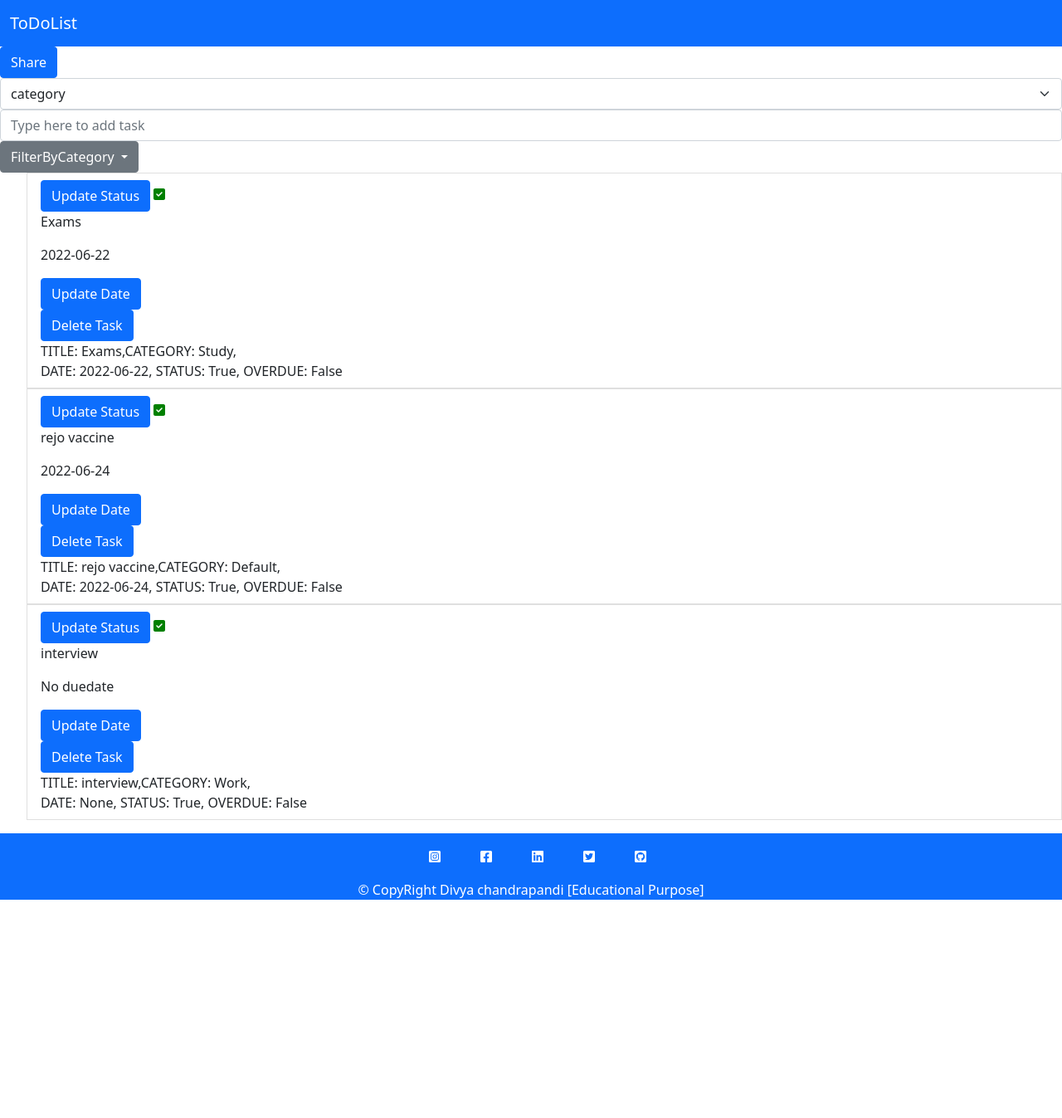
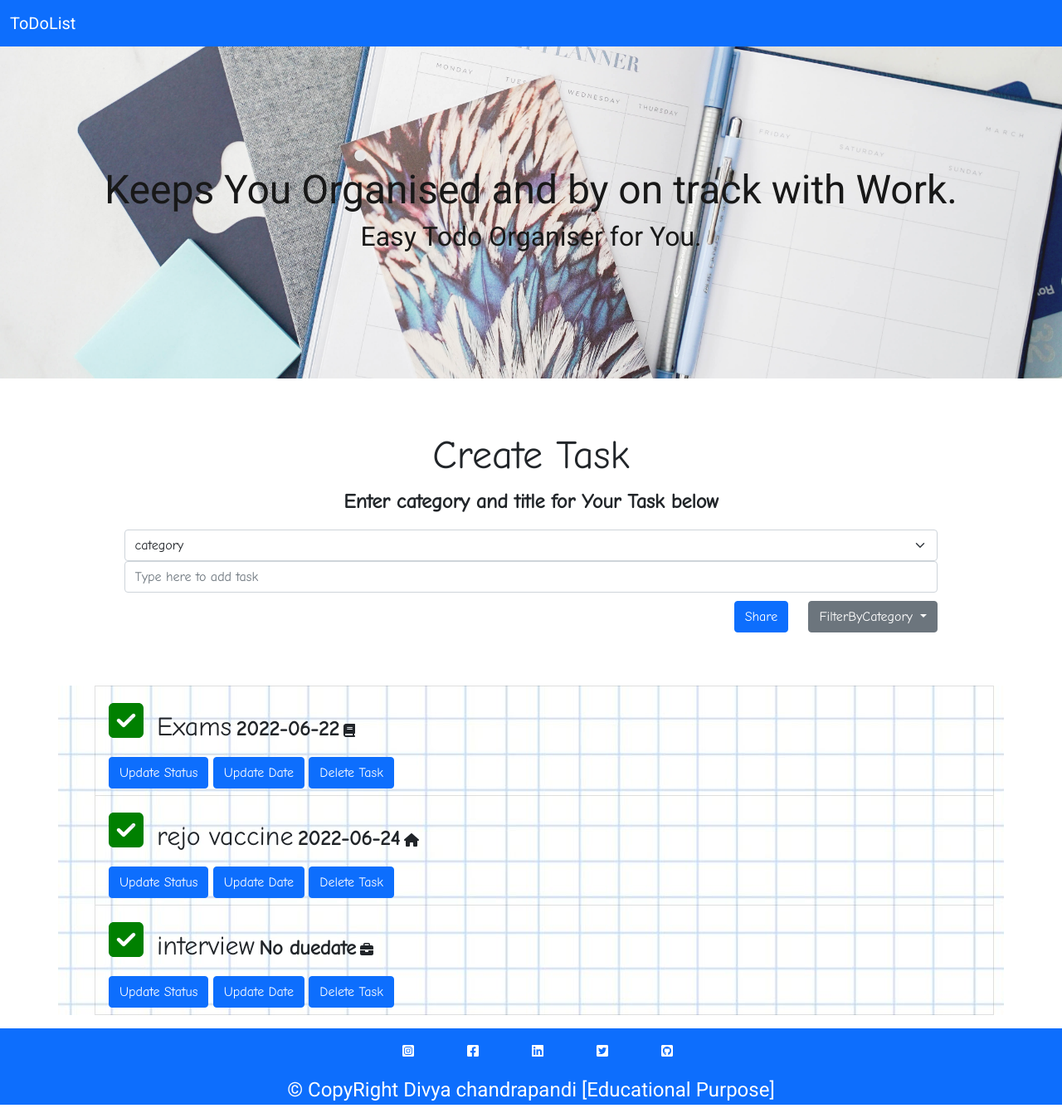
Before and after one commit to divyachandrapandi/Todolist, a Flask app: template templates/index.html in a window 1280 px wide. Shown: the whole page at 83% size. Before the commit the page ends 1084 px from the top, so only its background shows below. Run offline with Flask 2, Linux system fonts and the light colour scheme; the template is opened without the code that fills it: values that come from a table or form of the project are taken from there, others are empty; data comes from the database, SQL or seed files in the repository; both versions use the stored data as it was after the commit; some libraries are stand-ins or nearby versions.

Commit message:
frontend complete

```diff
--- a/static/css/styles.css
+++ b/static/css/styles.css
@@ -1,8 +1,121 @@
-/*------------------CONTENT----------------------------------*/
+/*COMMON ELEMENT*/
+
+h3{
+    font-size:3rem;}
+
+h6{
+    font-size:2rem;
+}
+
+p{
+font-size:1.5rem;}
+
+@media (max-width:600px){
+h3{
+    font-size:2rem;}
+
+h6{
+    font-size:1rem;
+}
+
+p{
+font-size:0.75rem;}
+}
+
+@media (min-width:600px) and (max-width:900px){
+h3{
+    font-size:2.5rem;}
+
+h6{
+    font-size:1.5rem;
+}
+
+p{
+font-size:0.95rem;}
+}
 
 
+/*------------------CONTENT----------------------------------*/
+/* -----------------HEADER----------------------------------*/
+.header-section{
+    display: grid;
+    justify-content: center;
+    align-items: center;
+    height:50vh;
+    background-image: url('../images/planner.jpg');
+    background-position: left bottom;
+    background-repeat:no-repeat;
+    background-size:cover;
+    color:black;
+    opacity:0.9;
+    }
 
+.hr-title-text{
+    font-family: 'Roboto', sans-serif;
+    text-align:center;
+    margin-inline:auto;
 
+    }
+/*-------------------CREATE TASK------------------------------*/
+
+.todo-container{
+    font-family: 'Comic Neue', cursive;
+    font-weight:700;}
+
+.create-todo-container{
+    font-family: 'Comic Neue', cursive;
+    font-weight:700;
+    margin:5% auto;
+    text-align:center;
+}
+
+.create-row{
+    justify-content:end;
+    align-items:space-evenly;
+    width:80%;
+    margin-inline:auto;
+    }
+
+.share-button, .filter-button{
+
+    width:auto;
+    margin-top:1%;
+    }
+
+/* ------------------tASK-----------------------------------*/
+.todo-container{
+    background-image: url('../images/todo2.jpg');
+}
+
+.check-mark{
+    color:green;
+    font-size:3rem;}
+
+.task-first-line{
+
+}
+.name-date, .item-name, .item-date, .date-edit-container, .delete-button{
+display:inline-block;}
+
+.name-date{
+    width:auto;}
+.item-date h6{
+    font-weight:900;}
+
+@media (max-width:600px){
+.check-mark{
+    font-size:1.5rem;}
+
+.date-form a{
+    font-size:0.95rem;}}
+
+@media (min-width:600px) and (max-width:900px){
+.check-mark{
+    font-size:2rem;}
+
+.date-form a{
+    font-size:1rem;}
+}
 
 /* ------------------FOOTER-SECTION--------------------------*/
 .footer-section{
@@ -12,7 +125,7 @@
 
 .footer-nav{
     display:flex;
-    position:
+
     gap:1rem;
     width:100%;
     justify-content:center;
--- a/templates/base.html
+++ b/templates/base.html
@@ -26,7 +26,7 @@
 
 <body>
 
-    <nav class="navbar navbar-expand-lg navbar-dark bg-primary">
+    <nav class="navbar navbar-expand-lg navbar-dark bg-primary" style="font-family: 'Roboto', sans-serif;">
         <div class="nav-container container-fluid">
             <a class="navbar-brand" href="{{ url_for('home') }}">ToDoList</a>
         </div>
@@ -37,7 +37,7 @@
     {% block content %} {% endblock %}
   </div>
 
-<footer class="footer-section bg-primary " >
+<footer class="footer-section bg-primary " style="font-family: 'Roboto', sans-serif;">
     <nav class="navbar navbar-dark bg-primary">
         <ul class="nav footer-nav" style="list-style-type:none; ">
             <li class="nav-item"><a class="footer-link nav-link" href="#">
--- a/templates/index.html
+++ b/templates/index.html
@@ -1,17 +1,23 @@
 {%extends 'base.html' %}
 
 {% block content %}
+<div class="header-section">
+    <div class="hr-title-text container">
 
-<!--form to create new items-->
-<a class="btn btn-primary" data-bs-toggle="collapse" href="#share" role="button" aria-expanded="false" aria-controls="share">
-                        Share</a>
-                    <div class="collapse" id="share">
-                        <p>{{share.create(title='Via:', sites='facebook,twitter,google')}}</p>
+        <h3>Keeps You Organised and by on track with Work.</h3>
+        <h6>Easy Todo Organiser for You.</h6>
     </div>
 
+</div>
+<!--form to create new items-->
 
-<div>
-
+<div class="create-todo-container container-fluid">
+    <div class="row create-row">
+        <div class="col-12 create-title">
+            <h3>Create Task</h3>
+            <p>Enter category and title for Your Task below </p>
+        </div>
+        <div class="col-12">
             <form name="item-form" action="{{url_for('add')}}" method="post">
                 <div>
                     <select name="category" class="form-select">
@@ -22,16 +28,26 @@
                     </select>
                 </div>
                 <div>
-            <input type="text" class="form-control" name="todo_title" id="todo_title" placeholder="Type here to add task" maxlength="40">
+                    <input type="text" class="form-control" name="todo_title" id="todo_title"
+                           placeholder="Type here to add task" maxlength="40">
                 </div>
             </form>
         </div>
-
+        <!--share button collapseable-->
+        <div class="share-button col-2">
+            <a class="btn btn-primary" data-bs-toggle="collapse" href="#share" role="button" aria-expanded="false"
+               aria-controls="share">
+                Share</a>
+            <div class="collapse" id="share">
+                <p>{{share.create(title='Via:', sites='facebook,twitter,google')}}</p>
+            </div>
+        </div>
+        <div class="filter-button col-2">
             <!--filterbycategory-->
             <!--Dropdown menu-->
-
             <div class="dropdown">
-    <button class="btn btn-secondary dropdown-toggle" type="button" id="dropdownMenuButton41" data-bs-toggle="dropdown" aria-expanded="false">
+                <button class="btn btn-secondary dropdown-toggle" type="button" id="dropdownMenuButton41"
+                        data-bs-toggle="dropdown" aria-expanded="false">
                     FilterByCategory
                 </button>
                 <ul class="dropdown-menu" aria-labelledby="dropdownMenuButton1">
@@ -41,52 +57,79 @@
                     <li><a class="dropdown-item" href="{{url_for('filter', category='nofilter')}}">NoFilter</a></li>
                 </ul>
             </div>
+        </div>
+    </div>
+</div>
 
+
+<div class="todo-container container">
     <!--display all-ttodo list-->
-<div>
-    <ul>
+    <div style="background-color: transparent;">
+        <ul style="background-color: transparent;border:0px solid black;">
             {% for todo in todo_list:%}
-        <form action="{{url_for('update', todo_id = todo.id)}}" method="post" class="date-form" autocomplete="off">
-        <li class="list-group-item">
-            <div class="item-align">
-<!--                Button for item completion update-->
 
-                <a class="btn btn-primary"  href="{{url_for('complete', todo_id=todo.id)}}" role="button" >
-                        Update Status</a>
+            <li class="list-group-item" style="background-color: transparent;">
+
+                <div class="task-first-line item-align">
+                    <!--                checkbox for complete status-->
                     {%if todo.task_status:%}
-                         <span style="color:green;"><i class="fa-solid fa-square-check"></i> </span>
+                    <span class="check-mark"><i class="fa-solid fa-square-check"></i> </span>
                     {%endif%}
+
                     <!--                name display-->
                     <div class="name-date">
-                    <p class="item-name">{{todo.title}}</p>
+                        <h6 class="item-name">{{todo.title}}</h6>
                         <!--                    date display-->
                         {%if not todo.date:%}
                         <p class="item-date">No duedate</p>
                         {%else%}
                         <p class="item-date">{{todo.date}}</p>
                         {%endif%}
-                    <a class="btn btn-primary" data-bs-toggle="collapse" href="#calendar" role="button" aria-expanded="true" aria-controls="calendar">
+                    </div>
+                    <span>
+                     {%if todo.category == 'Study'%}
+                     <i class="fa-solid fa-book">Study</i>
+                     {%endif%}
+
+                     {%if todo.category == 'Default'%}
+                     <i class="fa-solid fa-house">Default</i>
+                     {%endif%}
+
+                     {%if todo.category == 'Work'%}
+                     <i class="fa-solid fa-briefcase">Work</i>
+                     {%endif%}
+                 </span>
+                    <form action="{{url_for('update', todo_id = todo.id)}}" method="post" class="date-form"
+                          autocomplete="off">
+                        <!--                Button for item completion update-->
+                        <a class="btn btn-primary" href="{{url_for('complete', todo_id=todo.id)}}" role="button">
+                            Update Status</a>
+
+
+                        <div class="date-edit-container">
+                            <a class="btn btn-primary" data-bs-toggle="collapse" href="#calendar" role="button"
+                               aria-expanded="true" aria-controls="calendar">
                                 Update Date</a>
-                    <div class="collapse" id="calendar">
+                            <div class="collapse" id="calendar" style="margin-top:1%;">
                                 <div>
-                            <input type="date" id="DueDate{{todo.id}}" name="date" onchange="this.form.submit()"/>
+                                    <input type="date" id="DueDate{{todo.id}}" name="date"
+                                           onchange="this.form.submit()"/>
                                     <span><i class="fa-calendar"></i></span>
-                        </div>
-
                                 </div>
                             </div>
                         </div>
                         <div class="delete-button">
-                <a class="btn btn-primary"  href="{{url_for('delete',todo_id=todo.id)}}" role="button"> Delete Task</a>
-
+                            <a class="btn btn-primary" href="{{url_for('delete',todo_id=todo.id)}}" role="button">
+                                Delete Task</a>
                         </div>
-            TITLE:  {{todo.title}},CATEGORY: {{todo.category}}, <BR>
-            DATE: {{todo.date}}, STATUS: {{todo.task_status}}, OVERDUE: {{todo.overdue}}
+                    </form>
+                </div>
             </li>
 
-        </form>
             {%endfor%}
         </ul>
     </div>
+</div>
+
 
 {% endblock %}
```
Also changed, not shown: main.py (+1 -16 lines), static/images/planner.jpg (added), todo.db. Lines whose indentation alone changed are shown as unchanged.
